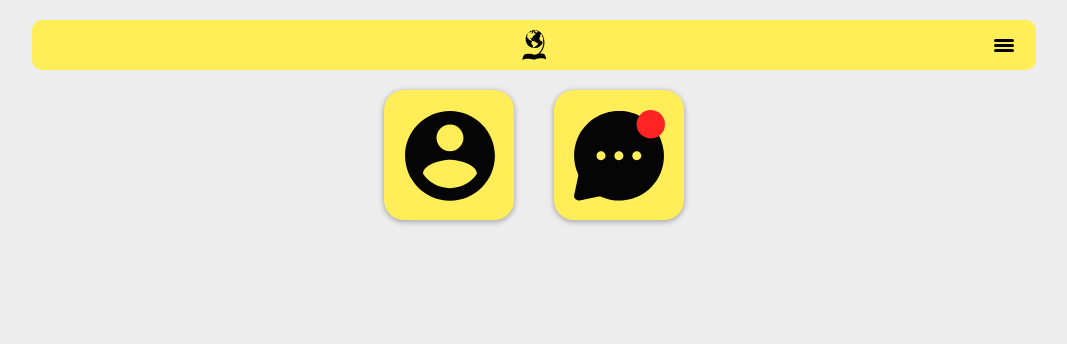
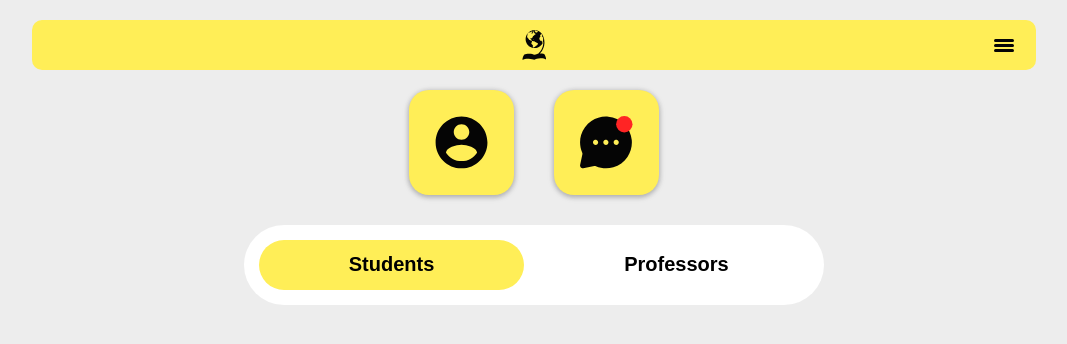
Before and after one commit to omareloui/AlsunYearbook, a Nuxt app: page /yearbook in a window 1280 px wide. Shown: the top 344 px of the page, without its empty margins (106-1173 px from the left). Built offline with nearby package versions, Linux system fonts and the light colour scheme.

Commit message:
✨ Create selection yearbook section component

```diff
--- a/components/Button/Base.vue
+++ b/components/Button/Base.vue
@@ -1,5 +1,23 @@
+<script setup lang="ts">
+withDefaults(defineProps<{ isNormalized?: boolean }>(), {
+  isNormalized: false,
+});
+
+const emit = defineEmits(["click"]);
+</script>
+
 <template>
-  <button>
+  <button :class="{ normalized: isNormalized }" @click="emit('click')">
     <slot></slot>
   </button>
 </template>
+
+<style scoped lang="scss">
+@use "~~/assets/styles/mixins" as *;
+
+button.normalized {
+  @include brdr(none);
+  @include clr-bg(none);
+  @include clickable;
+}
+</style>
--- a/components/MeSection/Card.vue
+++ b/components/MeSection/Card.vue
@@ -9,7 +9,7 @@
 
 .card {
   @include clr-bg(primary);
-  @include pa(15%);
+  @include pa(25%);
   @include br-xl;
   @include grid($center: true);
   @include float(2);
--- a/components/MeSection/index.vue
+++ b/components/MeSection/index.vue
@@ -15,7 +15,7 @@
 
 .me {
   @include grid($center: true, $columns: repeat(2, 1fr), $gap: 40px);
-  @include w(max 300px);
+  @include w(max 250px);
   @include mx(auto);
 }
 </style>
--- /dev/null
+++ b/components/Yearbook/SectionsSelection.vue
@@ -0,0 +1,60 @@
+<script setup lang="ts">
+type Section = "students" | "professors";
+
+const sections = ["students", "professors"] as Section[];
+
+const current = ref("students" as Section);
+
+function select(section: Section) {
+  current.value = section;
+}
+</script>
+
+<template>
+  <div class="section-selection">
+    <ButtonBase
+      v-for="section of sections"
+      is-normalized
+      class="section-button"
+      :class="{ 'section-button--current': current === section }"
+      @click="select(section)"
+      >{{ section }}</ButtonBase
+    >
+  </div>
+</template>
+
+<style scoped lang="scss">
+@use "~~/assets/styles/mixins" as *;
+
+.section-selection {
+  @include clr-bg(secondary);
+  @include br-bl;
+  @include pa(15px);
+  @include ma(30px auto);
+  @include w(max 580px);
+
+  @include grid($gap: 20px, $center: true, $columns: repeat(2, 1fr));
+
+  .section-button {
+    @include clr-bg(secondary);
+    @include capitalize;
+    @include br-bl;
+    @include pa(8px 10px);
+
+    @include w(100%);
+
+    @include fs-base;
+    @include fw-bold;
+
+    @include tran;
+
+    &--current {
+      @include clr-bg(primary);
+    }
+
+    @include lt-mobile {
+      @include fs-lg;
+    }
+  }
+}
+</style>
--- a/pages/yearbook.vue
+++ b/pages/yearbook.vue
@@ -1,7 +1,13 @@
 <template>
-  <Container>
-    <MeSection />
-  </Container>
+  <div>
+    <Container>
+      <MeSection />
+    </Container>
+
+    <Container>
+      <YearbookSectionsSelection />
+    </Container>
+  </div>
 </template>
 
 <style scoped lang="scss">
```
